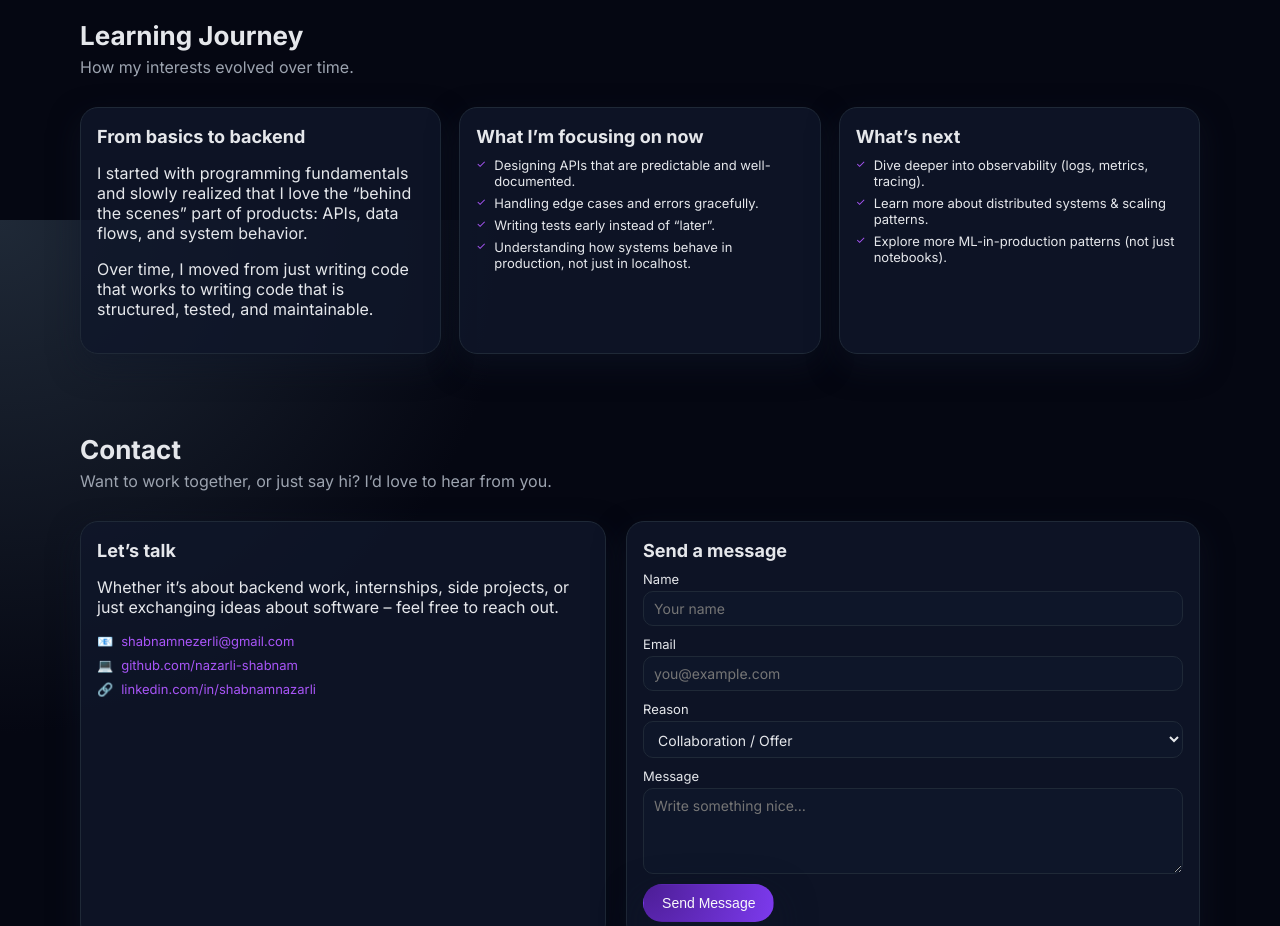
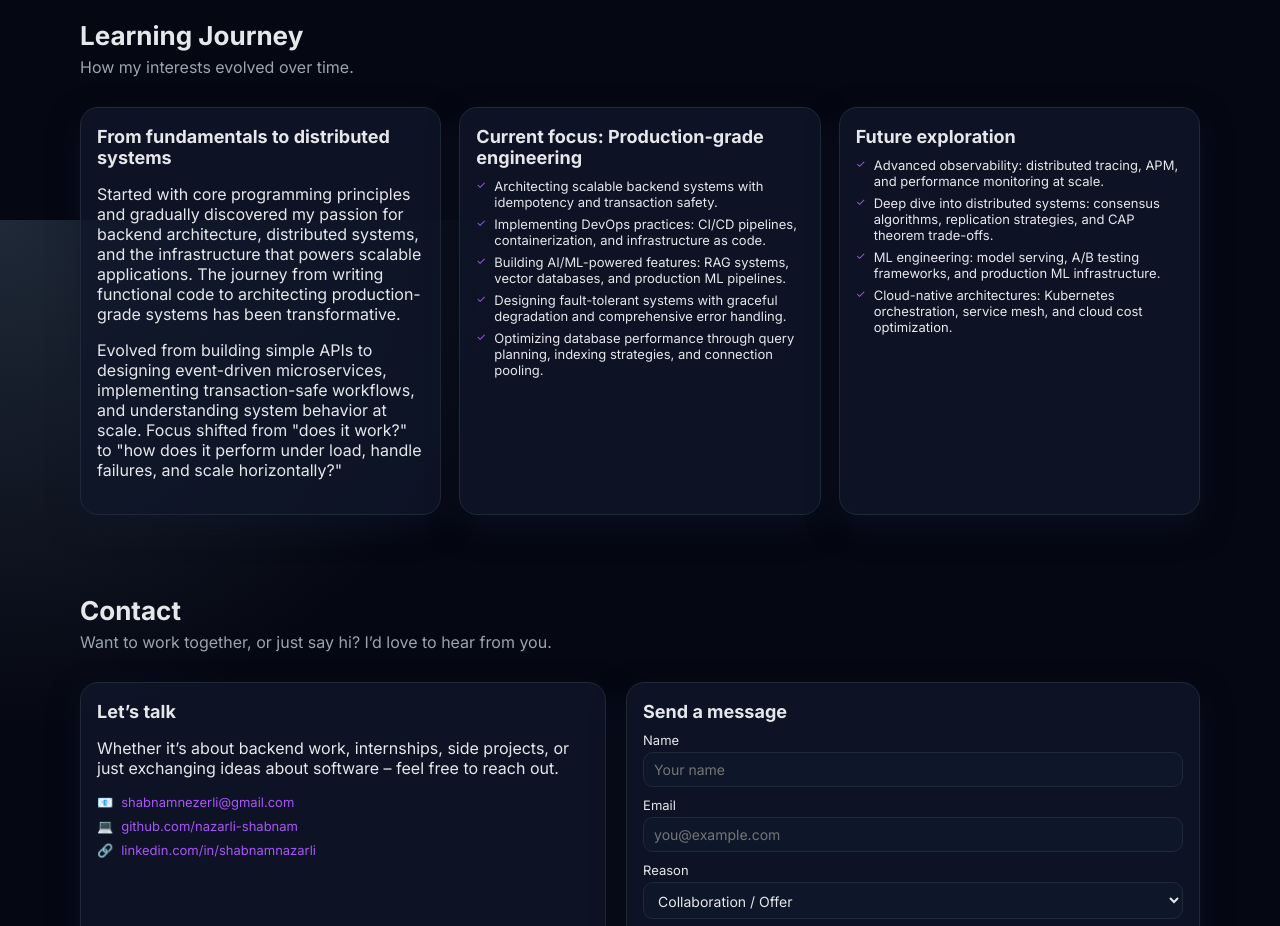
Before and after one commit to nazarli-shabnam/my-portfolio, a plain HTML site: page my-portfolio-front/index.html in a window 1280 px wide. Shown: the part 3780-4706 px from the top of the page. Drawn offline with Linux system fonts and the light colour scheme.

Commit message:
learning journey

```diff
--- a/my-portfolio-front/index.html
+++ b/my-portfolio-front/index.html
@@ -663,44 +663,67 @@
 
           <div class="journey-grid">
             <div class="card reveal">
-              <h3>From basics to backend</h3>
+              <h3>From fundamentals to distributed systems</h3>
               <p>
-                I started with programming fundamentals and slowly realized that
-                I love the “behind the scenes” part of products: APIs, data
-                flows, and system behavior.
+                Started with core programming principles and gradually
+                discovered my passion for backend architecture, distributed
+                systems, and the infrastructure that powers scalable
+                applications. The journey from writing functional code to
+                architecting production-grade systems has been transformative.
               </p>
               <p>
-                Over time, I moved from just writing code that works to writing
-                code that is structured, tested, and maintainable.
+                Evolved from building simple APIs to designing event-driven
+                microservices, implementing transaction-safe workflows, and
+                understanding system behavior at scale. Focus shifted from "does
+                it work?" to "how does it perform under load, handle failures,
+                and scale horizontally?"
               </p>
             </div>
 
             <div class="card reveal">
-              <h3>What I’m focusing on now</h3>
+              <h3>Current focus: Production-grade engineering</h3>
               <ul class="checklist">
                 <li>
-                  Designing APIs that are predictable and well-documented.
+                  Architecting scalable backend systems with idempotency and
+                  transaction safety.
                 </li>
-                <li>Handling edge cases and errors gracefully.</li>
-                <li>Writing tests early instead of “later”.</li>
                 <li>
-                  Understanding how systems behave in production, not just in
-                  localhost.
+                  Implementing DevOps practices: CI/CD pipelines,
+                  containerization, and infrastructure as code.
+                </li>
+                <li>
+                  Building AI/ML-powered features: RAG systems, vector
+                  databases, and production ML pipelines.
+                </li>
+                <li>
+                  Designing fault-tolerant systems with graceful degradation and
+                  comprehensive error handling.
+                </li>
+                <li>
+                  Optimizing database performance through query planning,
+                  indexing strategies, and connection pooling.
                 </li>
               </ul>
             </div>
 
             <div class="card reveal">
-              <h3>What’s next</h3>
+              <h3>Future exploration</h3>
               <ul class="checklist">
                 <li>
-                  Dive deeper into observability (logs, metrics, tracing).
+                  Advanced observability: distributed tracing, APM, and
+                  performance monitoring at scale.
                 </li>
                 <li>
-                  Learn more about distributed systems & scaling patterns.
+                  Deep dive into distributed systems: consensus algorithms,
+                  replication strategies, and CAP theorem trade-offs.
                 </li>
                 <li>
-                  Explore more ML-in-production patterns (not just notebooks).
+                  ML engineering: model serving, A/B testing frameworks, and
+                  production ML infrastructure.
+                </li>
+                <li>
+                  Cloud-native architectures: Kubernetes orchestration, service
+                  mesh, and cloud cost optimization.
                 </li>
               </ul>
             </div>
```
